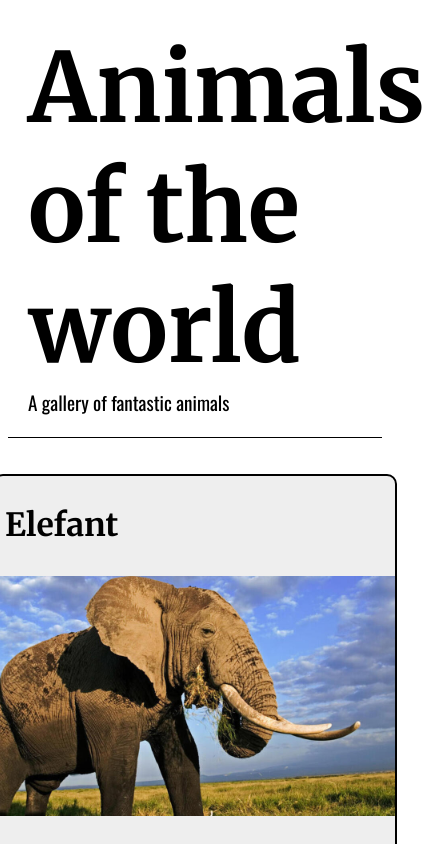
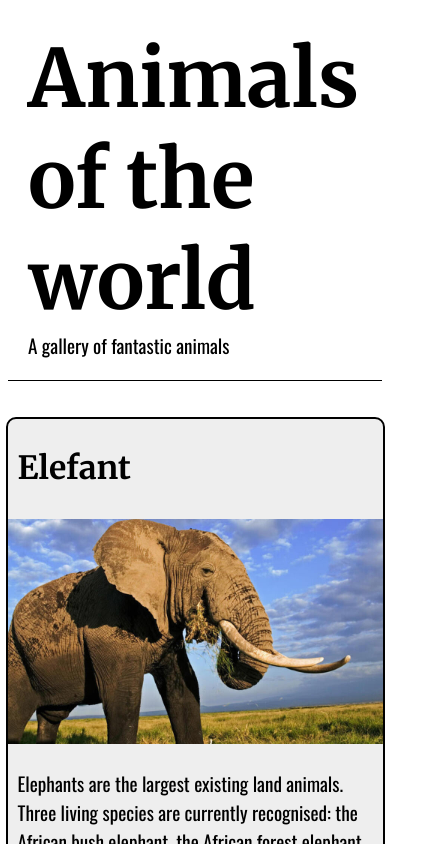
Before and after one commit to trayana-hansen/first-frontend-fridag, a plain HTML site: page index.html in a window 390 px wide. Shown: the top 844 px of the page, 425 px wide, since content can reach past the window. Drawn offline with nearby package versions, Linux system fonts and the light colour scheme.

Commit message:
css responsive adaptation

```diff
--- a/css/site.css
+++ b/css/site.css
@@ -4,7 +4,7 @@ font-family: "Oswald", sans-serif; */
 
 h1 {
   font-family: "Merriweather", serif;
-  font-size: 6em;
+  font-size: 5em;
   padding: 0px;
   margin: 0px;
 }
@@ -46,10 +46,10 @@ header p {
   border: 2px solid black;
   border-radius: 10px;
   min-height: 400px;
-  width: 400px;
+  width: 375px;
 }
 .galleryCard img {
-  max-width: 400px;
+  max-width: 375px;
   max-height: 500px;
 }
 
```
